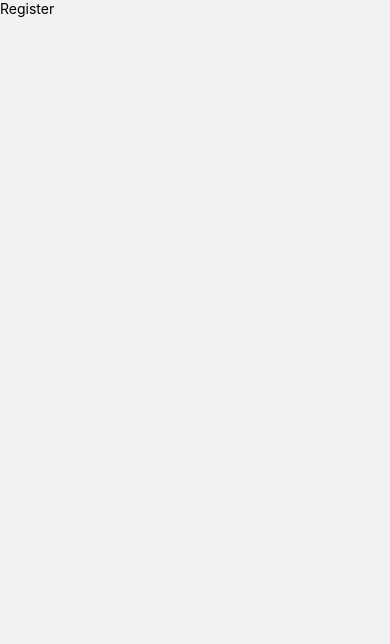
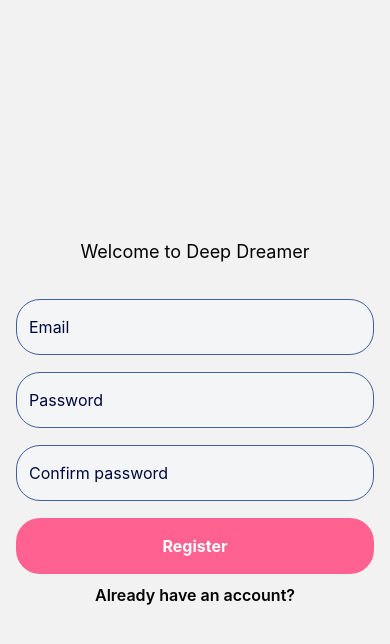
Before and after one commit to Pokka974/deep-dreamer-mobile, a React Native app: screen /Register in a window 390 px wide. Shown: the top 644 px of the page. Built offline with nearby package versions, Linux system fonts and the light colour scheme.

Commit message:
Login and Register base front is done

```diff
--- a/src/components/Button/Button.tsx
+++ b/src/components/Button/Button.tsx
@@ -18,7 +18,7 @@ const Button = ({ title, onPress, style, disabled = false }: IButton) => {
     return (
         <TouchableOpacity
             disabled={disabled}
-            className={`${customColor} rounded-3xl py-3 px-12 items-center justify-center disabled:`}
+            className={`${customColor} h-14 w-full rounded-3xl py-3 items-center justify-center disabled:`}
             onPress={onPress}
         >
             <Text className="text-white font-{custom} font-bold text-base">
--- a/src/components/InputField/InputField.tsx
+++ b/src/components/InputField/InputField.tsx
@@ -23,13 +23,12 @@ const InputField: React.FC<InputFieldProps> = ({
     numberOfLines = 1,
 }) => {
     return (
-        <View className={'w-full mb-4 px-4 flex justify-center'}>
+        <View className={'w-full mb-4 flex'}>
             {label && <Text className={'text-white mb-2'}>{label}</Text>}
             <TextInput
                 onBlur={onBlur}
-                textAlignVertical="center"
                 className={
-                    'h-auto text-base text-justify border border-secondary bg-light text-dark rounded-3xl px-4 py-2'
+                    'flex justify-center items-center h-14 text-base placeholder:text-justify text-justify border border-secondary bg-light text-dark rounded-3xl pt-0 pb-0 px-3'
                 }
                 placeholder={placeholder}
                 value={value}
--- a/src/screens/Auth/Login.tsx
+++ b/src/screens/Auth/Login.tsx
@@ -1,12 +1,11 @@
 import React from 'react';
 import { useForm, Controller } from 'react-hook-form';
-// import { Link } from 'react-router-dom';
-import { ScrollView, Text, View } from 'react-native';
+import { ScrollView, Text, Image } from 'react-native';
 import Button from '../../components/Button/Button';
 import InputField from '../../components/InputField/InputField';
 
 //TODO: type navigation
-const Login = ({ navigation }) => {
+const Login = ({ navigation }: any) => {
     const {
         control,
         handleSubmit,
@@ -22,13 +21,16 @@ const Login = ({ navigation }) => {
 
     return (
         <ScrollView
+            className="p-4 bg-light"
+            showsVerticalScrollIndicator={false}
             contentContainerStyle={{
                 flexGrow: 1,
                 justifyContent: 'center',
                 alignItems: 'center',
+                gap: 1,
             }}
         >
-            <Text>Welcome to Deep Dreamer</Text>
+            <Text className="pb-8 text-lg">Welcome to Deep Dreamer</Text>
             <Controller
                 control={control}
                 render={({ field: { onChange, onBlur, value } }) => (
@@ -61,11 +63,15 @@ const Login = ({ navigation }) => {
                 style="primary"
                 disabled={false}
             />
-            <Button
-                style="secondary"
-                title="Sign Up"
+            <Text className="pt-2 underline" onPress={() => {}}>
+                Forgot password?
+            </Text>
+            <Text
+                className="pt-2 text-base  font-semibold"
                 onPress={() => navigation.navigate('Register')}
-            />
+            >
+                Sign Up
+            </Text>
         </ScrollView>
     );
 };
--- a/src/screens/Auth/Register.tsx
+++ b/src/screens/Auth/Register.tsx
@@ -1,11 +1,87 @@
-import { View, Text } from 'react-native';
+import { ScrollView, Text, Image } from 'react-native';
 import React from 'react';
+import { Controller, useForm } from 'react-hook-form';
+import InputField from '../../components/InputField/InputField';
+import Button from '../../components/Button/Button';
 
-const Register = () => {
+const Register = ({ navigation }: any) => {
+    const {
+        control,
+        handleSubmit,
+        formState: { errors },
+    } = useForm({
+        defaultValues: {
+            email: '',
+            password: '',
+            confirmpassword: '',
+        },
+    });
+
+    const onSubmit = (data: any) => console.log(data);
     return (
-        <View>
-            <Text>Register</Text>
-        </View>
+        <ScrollView
+            className="p-4"
+            showsVerticalScrollIndicator={false}
+            contentContainerStyle={{
+                flexGrow: 1,
+                justifyContent: 'center',
+                alignItems: 'center',
+                gap: 1,
+            }}
+        >
+            <Text className="pb-8 text-lg">Welcome to Deep Dreamer</Text>
+            <Controller
+                control={control}
+                render={({ field: { onChange, onBlur, value } }) => (
+                    <InputField
+                        placeholder="Email"
+                        onChangeText={onChange}
+                        value={value}
+                        onBlur={onBlur}
+                    />
+                )}
+                name="email"
+                rules={{ required: 'Email is required.' }}
+            />
+            <Controller
+                control={control}
+                render={({ field: { onChange, onBlur, value } }) => (
+                    <InputField
+                        placeholder="Password"
+                        onChangeText={onChange}
+                        value={value}
+                        onBlur={onBlur}
+                    />
+                )}
+                name="password"
+                rules={{ required: 'Password is required.' }}
+            />
+            <Controller
+                control={control}
+                render={({ field: { onChange, onBlur, value } }) => (
+                    <InputField
+                        placeholder="Confirm password"
+                        onChangeText={onChange}
+                        value={value}
+                        onBlur={onBlur}
+                    />
+                )}
+                name="confirmpassword"
+                rules={{ required: 'Password is required.' }}
+            />
+            <Button
+                title="Register"
+                onPress={handleSubmit(onSubmit)}
+                style="primary"
+                disabled={false}
+            />
+            <Text
+                className="pt-2 text-base  font-semibold"
+                onPress={() => navigation.navigate('Login')}
+            >
+                Already have an account?
+            </Text>
+        </ScrollView>
     );
 };
 
```
Also changed, not shown: package.json (+8 -8 lines), 1 other file (tests, documents, lock files or other folders).
